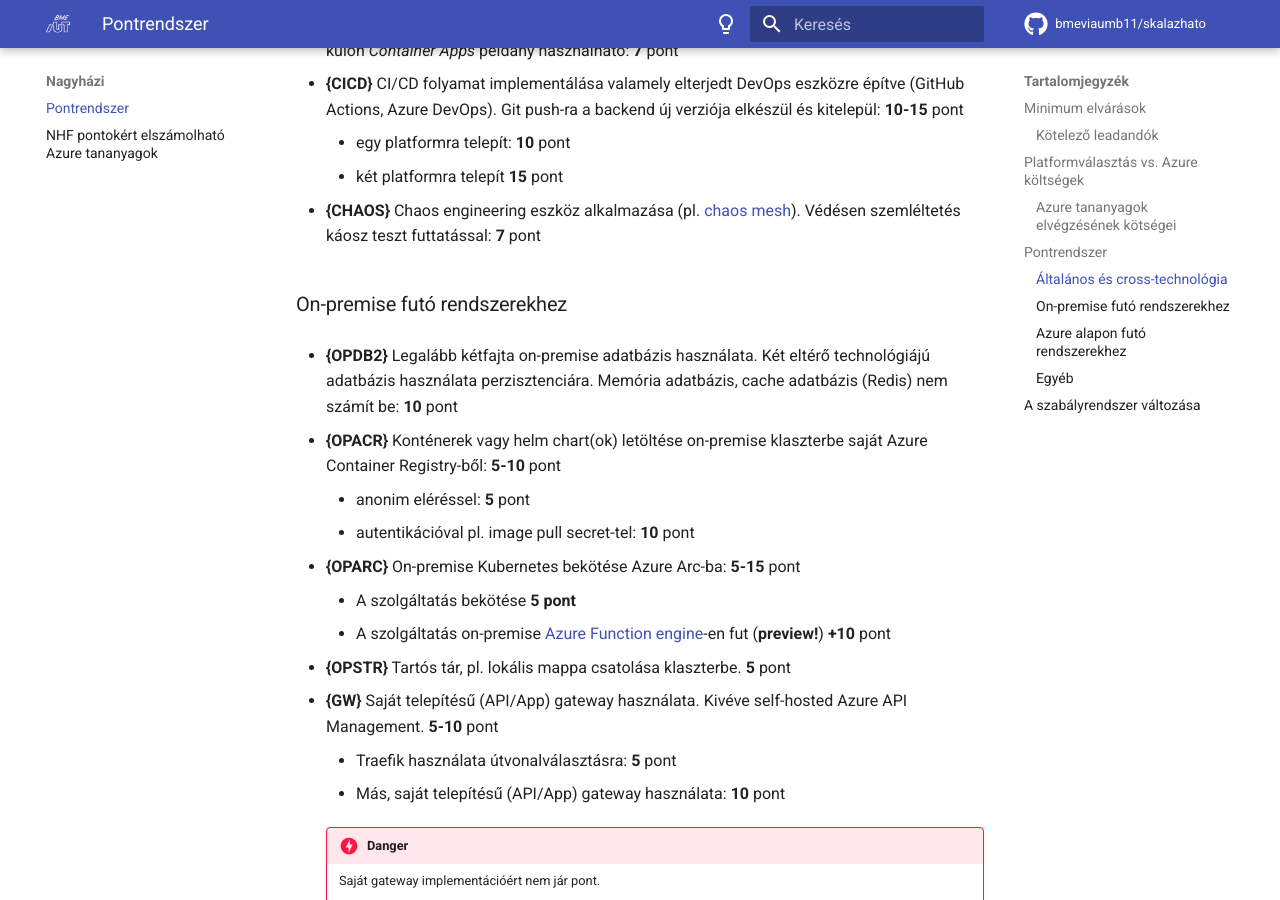
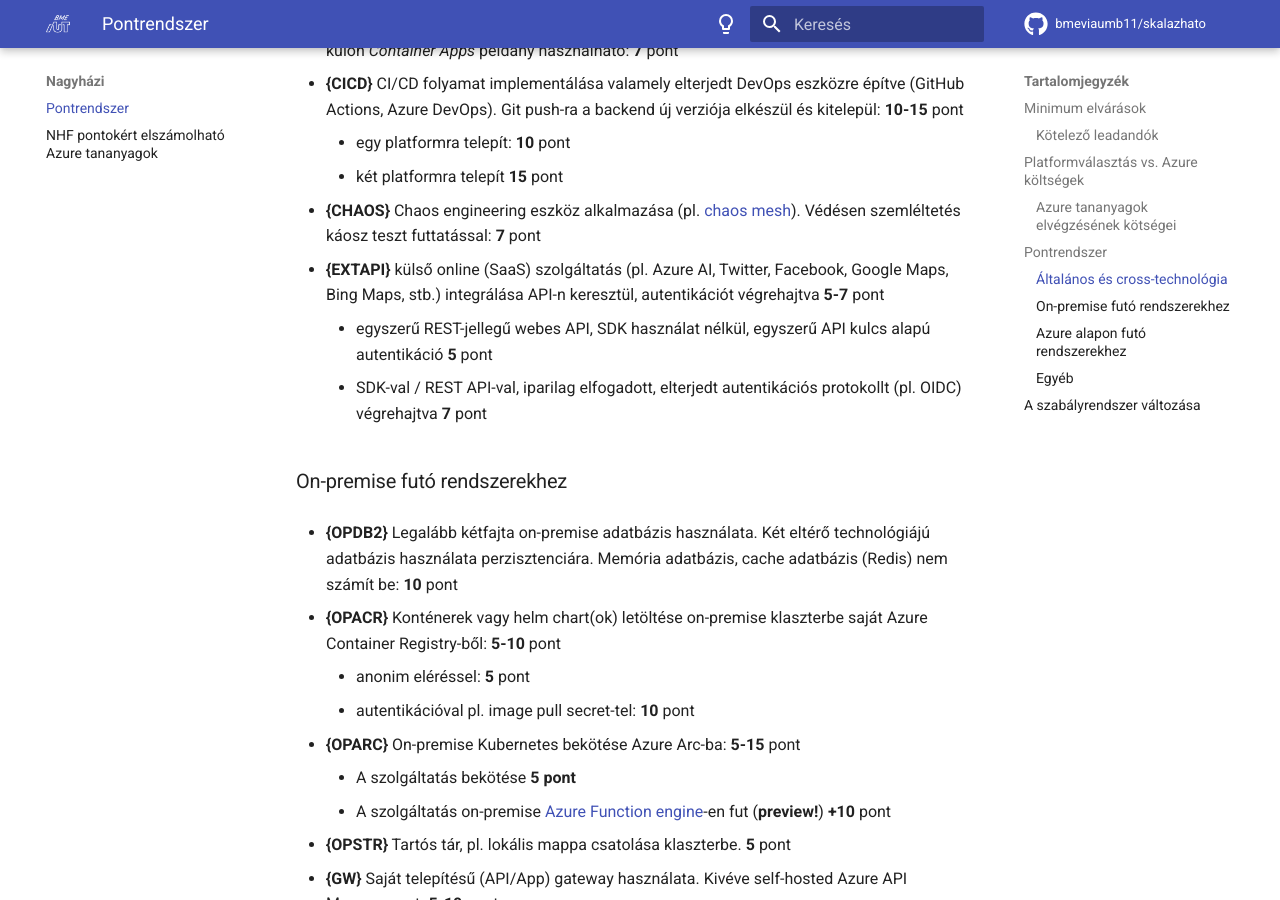
Before and after one commit to bmeviaumb11/skalazhato, an MkDocs documentation site: the page built from docs/homework/pontrendszer.md, in a window 1280 px wide and 900 px high, scrolled down 6693 px. Built offline with MkDocs 1.6.1 and Material for MkDocs 9.7.7, drawn with Linux system fonts in a browser that asks for light colours; comment, search, counter and statistics services are not loaded.

Commit message:
új jogcím: EXTAPI

```diff
--- a/docs/homework/pontrendszer.md
+++ b/docs/homework/pontrendszer.md
@@ -193,6 +193,11 @@
 
 - **{CHAOS}** Chaos engineering eszköz alkalmazása (pl. [chaos mesh](https://chaos-mesh.org/docs/)). Védésen szemléltetés káosz teszt futtatással: **7** pont
 
+- **{EXTAPI}** külső online (SaaS) szolgáltatás (pl. Azure AI, Twitter, Facebook, Google Maps, Bing Maps, stb.) integrálása API-n keresztül, autentikációt végrehajtva **5-7** pont
+
+    - egyszerű REST-jellegű webes API, SDK használat nélkül, egyszerű API kulcs alapú autentikáció **5** pont
+    - SDK-val / REST API-val, iparilag elfogadott, elterjedt autentikációs protokollt (pl. OIDC) végrehajtva **7** pont
+
 ### On-premise futó rendszerekhez
 
 - **{OPDB2}** Legalább kétfajta on-premise adatbázis használata. Két eltérő technológiájú adatbázis használata perzisztenciára. Memória adatbázis, cache adatbázis (Redis) nem számít be: **10** pont
```
